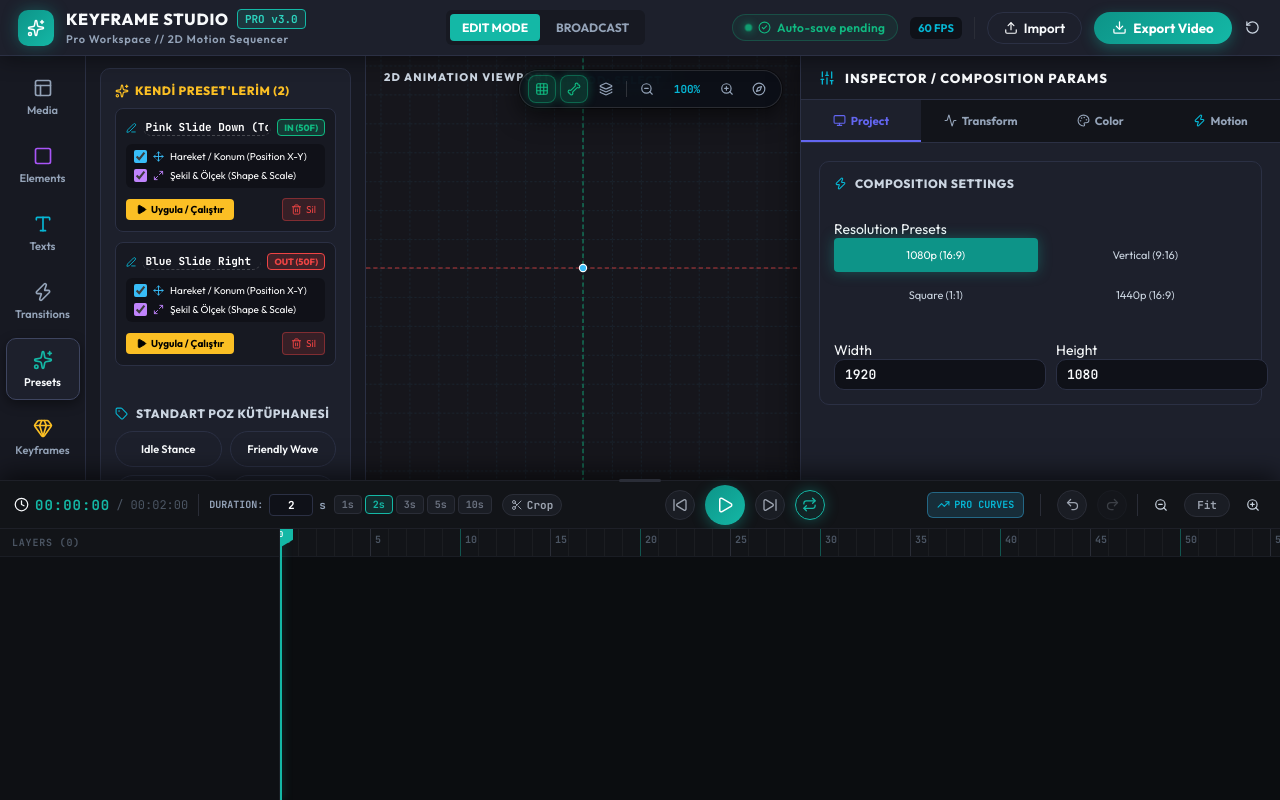
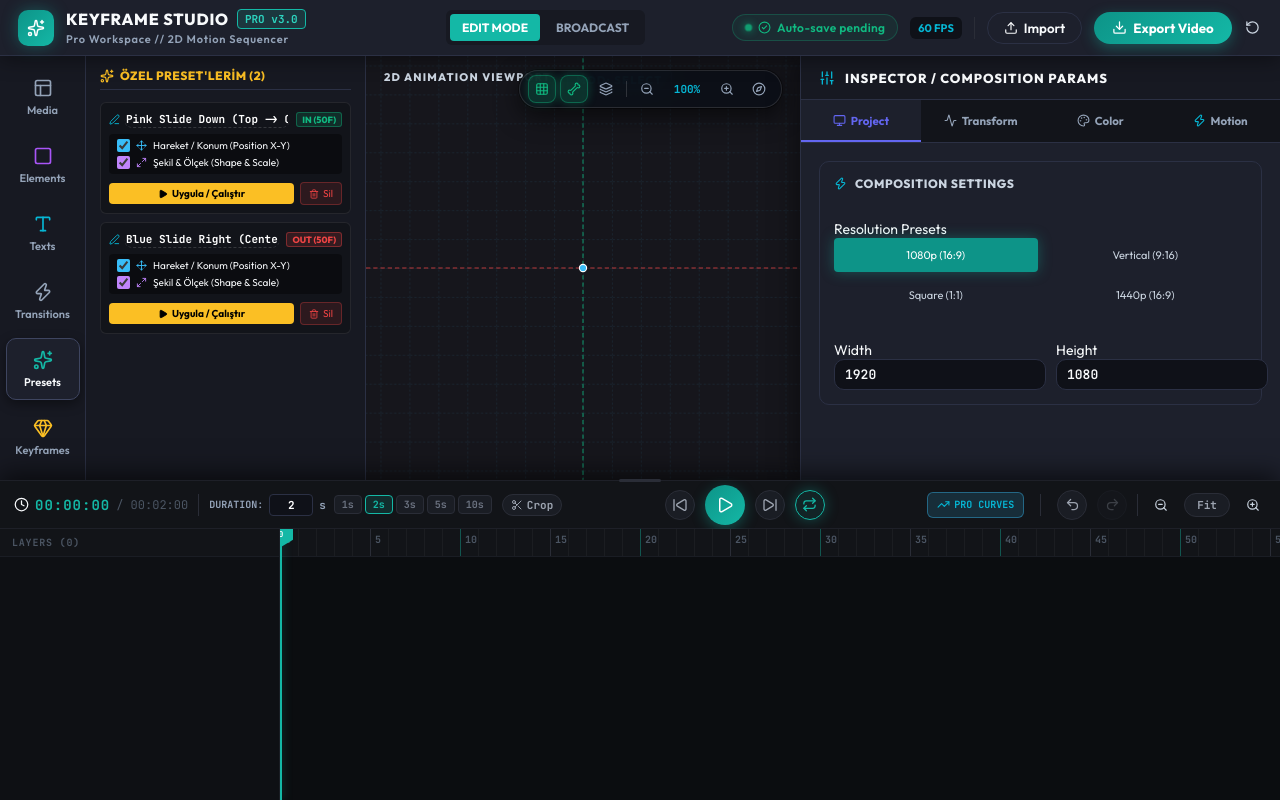
Before and after one commit to ErtugrulAK/keyframe-character-studio, a React (Vite) app: page / in a window 1280 px wide. Both pictures are taken after a click on the button "Presets". Built offline with nearby package versions, Linux system fonts and the light colour scheme; a web font is replaced by a local one.

Commit message:
fix(presets): fix scope calculation bug when unchecking motion and clean up preset drawer layout

```diff
--- a/src/components/Canvas/renderers/PartRenderer.tsx
+++ b/src/components/Canvas/renderers/PartRenderer.tsx
@@ -56,9 +56,17 @@
         const cp = customPresets.find(p => p.id === inPreset);
         if (cp) {
           const sample = sampleCustomPreset(cp.keyframes, bState.progress);
+          const scope = cp.scope || 'both';
+
+          if (scope === 'both' || scope === 'motion_only') {
             animX = sample.deltaX;
             animY = sample.deltaY;
             animRot = sample.rotation;
+          }
+          if (scope === 'both' || scope === 'shape_only') {
+            animScaleX = sample.scaleX;
+            animScaleY = sample.scaleY;
+          }
           animOpacity = sample.opacity;
         } else if (inPreset !== 'none' && inPreset !== 'custom_timeline') {
           const easeProgress = 1 - Math.pow(1 - bState.progress, 3);
@@ -78,9 +86,17 @@
         const cp = customPresets.find(p => p.id === outPreset);
         if (cp) {
           const sample = sampleCustomPreset(cp.keyframes, bState.progress);
+          const scope = cp.scope || 'both';
+
+          if (scope === 'both' || scope === 'motion_only') {
             animX = sample.deltaX;
             animY = sample.deltaY;
             animRot = sample.rotation;
+          }
+          if (scope === 'both' || scope === 'shape_only') {
+            animScaleX = sample.scaleX;
+            animScaleY = sample.scaleY;
+          }
           animOpacity = sample.opacity;
         } else if (outPreset !== 'none' && outPreset !== 'custom_timeline') {
           const easeProgress = Math.pow(bState.progress, 3);
@@ -146,10 +162,15 @@
         const cp = customPresets.find(pr => pr.id === activeStunt.customPresetId);
         if (cp) {
           const sample = sampleCustomPreset(cp.keyframes, p);
+          const scope = cp.scope || 'both';
+
+          if (scope === 'both' || scope === 'motion_only') {
             animX += sample.deltaX;
             animY += sample.deltaY;
             animRot += sample.rotation;
+          }
 
+          if (scope === 'both' || scope === 'shape_only') {
             // Safe scale multiplier normalization (prevents 40x mega zoom)
             let sScaleX = sample.scaleX;
             let sScaleY = sample.scaleY;
@@ -162,6 +183,8 @@
 
             animScaleX *= sScaleX;
             animScaleY *= sScaleY;
+          }
+
           animOpacity *= sample.opacity;
         }
       } else if (sType === 'bounce') {
--- a/src/components/Inspector/sections/PresetsTab.tsx
+++ b/src/components/Inspector/sections/PresetsTab.tsx
@@ -1,14 +1,9 @@
 import React from 'react';
 import { useAnimator } from '../../../context/AnimatorContext';
-import { Sparkles, Trash2, Play, Edit3, Move, Maximize2, Tag } from 'lucide-react';
-import { PRESET_POSES } from '../../../utils/defaults';
+import { Sparkles, Trash2, Play, Edit3, Move, Maximize2 } from 'lucide-react';
 import type { CustomMotionPreset } from '../../../types/animator';
 
-interface PresetsTabProps {
-  applyPresetPose: (poseId: string) => void;
-}
-
-export const PresetsTab: React.FC<PresetsTabProps> = ({ applyPresetPose }) => {
+export const PresetsTab: React.FC = () => {
   const {
     customPresets,
     updateCustomPreset,
@@ -22,48 +17,47 @@
   const selectedPart = characterParts.find(p => p.id === selectedPartId);
 
   const handleScopeToggle = (preset: CustomMotionPreset, target: 'motion' | 'shape', checked: boolean) => {
-    let currentScope = preset.scope || 'both';
+    const currentScope = preset.scope || 'both';
     let hasMotion = currentScope === 'both' || currentScope === 'motion_only';
     let hasShape = currentScope === 'both' || currentScope === 'shape_only';
 
     if (target === 'motion') hasMotion = checked;
     if (target === 'shape') hasShape = checked;
 
-    let newScope: 'both' | 'motion_only' | 'shape_only' = 'both';
+    let newScope: 'both' | 'motion_only' | 'shape_only' | 'none' = 'both';
     if (hasMotion && hasShape) newScope = 'both';
     else if (hasMotion && !hasShape) newScope = 'motion_only';
     else if (!hasMotion && hasShape) newScope = 'shape_only';
-    else newScope = 'both';
+    else newScope = 'none';
 
     updateCustomPreset(preset.id, { scope: newScope });
   };
 
   const handleTriggerPreset = (preset: CustomMotionPreset) => {
     if (!selectedPartId) {
-      showToast('Select an element on canvas to apply preset', 'info');
+      showToast('Canvas üzerinde uygulamak istediğiniz katmana tıklayın', 'info');
       return;
     }
     triggerLiveStunt(selectedPartId, preset.name, false, preset.id);
   };
 
   return (
-    <div className="inspector-section presets-section" style={{ display: 'flex', flexDirection: 'column', gap: 16 }}>
-      {/* Section 1: User Created Custom Presets */}
-      <div>
-        <div className="section-title" style={{ display: 'flex', alignItems: 'center', justifyContent: 'space-between', marginBottom: 10 }}>
-          <span style={{ display: 'flex', alignItems: 'center', gap: 6, color: 'var(--accent-gold)' }}>
-            <Sparkles size={14} /> KENDİ PRESET'LERİM ({customPresets.length})
+    <div style={{ display: 'flex', flexDirection: 'column', gap: 12, width: '100%' }}>
+      {/* Header Title */}
+      <div style={{ display: 'flex', alignItems: 'center', justifyContent: 'space-between', paddingBottom: 6, borderBottom: '1px solid var(--border-color)' }}>
+        <span style={{ fontSize: 12, fontWeight: 800, color: 'var(--accent-gold)', display: 'flex', alignItems: 'center', gap: 6, letterSpacing: '0.5px' }}>
+          <Sparkles size={14} /> ÖZEL PRESET'LERİM ({customPresets.length})
         </span>
       </div>
 
       {customPresets.length === 0 ? (
-          <div style={{ padding: '16px 12px', background: 'rgba(0,0,0,0.2)', border: '1px dashed var(--border-color)', borderRadius: 8, textAlign: 'center' }}>
-            <span style={{ fontSize: 11, color: 'var(--text-muted)' }}>
-              Henüz kaydedilmiş preset yok. <b>Motion</b> sekmesinden <b>+ Create Preset</b> diyerek kendi animasyonlarınızı kaydedebilirsiniz!
+        <div style={{ padding: '20px 14px', background: 'rgba(0,0,0,0.25)', border: '1px dashed var(--border-color)', borderRadius: 8, textAlign: 'center' }}>
+          <span style={{ fontSize: 11, color: 'var(--text-muted)', lineHeight: 1.6 }}>
+            Henüz özel preset yok. <b>Motion</b> sekmesinden <b>+ Create Preset</b> diyerek keyframe hareketlerinizi kaydedebilirsiniz!
           </span>
         </div>
       ) : (
-          <div style={{ display: 'flex', flexDirection: 'column', gap: 10 }}>
+        <div style={{ display: 'flex', flexDirection: 'column', gap: 8 }}>
           {customPresets.map((preset) => {
             const scope = preset.scope || 'both';
             const isMotionChecked = scope === 'both' || scope === 'motion_only';
@@ -73,19 +67,20 @@
               <div
                 key={preset.id}
                 style={{
-                    background: 'var(--bg-dark)',
-                    border: '1px solid var(--border-color)',
-                    borderRadius: 8,
-                    padding: 10,
+                  background: 'var(--bg-darkest)',
+                  border: '1px solid rgba(255,255,255,0.08)',
+                  borderRadius: 6,
+                  padding: 8,
                   display: 'flex',
                   flexDirection: 'column',
-                    gap: 8,
+                  gap: 6,
+                  transition: 'all 0.15s ease',
                 }}
               >
-                  {/* Title & Type Badge */}
+                {/* Header: Editable Name & Badge */}
                 <div style={{ display: 'flex', alignItems: 'center', justifyContent: 'space-between', gap: 6 }}>
-                    <div style={{ display: 'flex', alignItems: 'center', gap: 6, flex: 1 }}>
-                      <Edit3 size={12} style={{ color: 'var(--accent-cyan)' }} />
+                  <div style={{ display: 'flex', alignItems: 'center', gap: 4, flex: 1 }}>
+                    <Edit3 size={11} style={{ color: 'var(--accent-cyan)', flexShrink: 0 }} />
                     <input
                       type="text"
                       value={preset.name}
@@ -93,15 +88,15 @@
                       style={{
                         background: 'transparent',
                         border: 'none',
-                          borderBottom: '1px dashed rgba(255,255,255,0.2)',
+                        borderBottom: '1px dashed rgba(255,255,255,0.15)',
                         color: '#fff',
                         fontSize: 11,
                         fontWeight: 700,
-                          padding: '1px 3px',
+                        padding: '1px 2px',
                         width: '100%',
                         outline: 'none',
                       }}
-                        title="Tıkla ve preset ismini düzenle"
+                      title="Preset ismini düzenlemek için tıkla"
                     />
                   </div>
 
@@ -109,52 +104,54 @@
                     style={{
                       fontSize: 9,
                       fontWeight: 800,
-                        padding: '2px 6px',
-                        borderRadius: 4,
-                        background: preset.type === 'in' ? 'rgba(16,185,129,0.2)' : preset.type === 'out' ? 'rgba(239,68,68,0.2)' : 'rgba(245,158,11,0.2)',
+                      padding: '1px 5px',
+                      borderRadius: 3,
+                      background: preset.type === 'in' ? 'rgba(16,185,129,0.15)' : preset.type === 'out' ? 'rgba(239,68,68,0.15)' : 'rgba(245,158,11,0.15)',
                       color: preset.type === 'in' ? '#10b981' : preset.type === 'out' ? '#ef4444' : '#f59e0b',
-                        border: `1px solid ${preset.type === 'in' ? '#10b981' : preset.type === 'out' ? '#ef4444' : '#f59e0b'}`,
+                      border: `1px solid ${preset.type === 'in' ? 'rgba(16,185,129,0.4)' : preset.type === 'out' ? 'rgba(239,68,68,0.4)' : 'rgba(245,158,11,0.4)'}`,
                       textTransform: 'uppercase',
+                      flexShrink: 0,
                     }}
                   >
                     {preset.type} ({preset.durationFrames}F)
                   </span>
                 </div>
 
-                  {/* 2 Feature Scope Checkboxes */}
-                  <div style={{ background: 'rgba(0,0,0,0.3)', padding: '6px 8px', borderRadius: 6, display: 'flex', flexDirection: 'column', gap: 6 }}>
-                    <label style={{ display: 'flex', alignItems: 'center', gap: 6, cursor: 'pointer', fontSize: 10, color: isMotionChecked ? '#fff' : 'var(--text-muted)' }}>
+                {/* 2 Functional Scope Toggles */}
+                <div style={{ background: 'rgba(0,0,0,0.4)', padding: '5px 8px', borderRadius: 4, display: 'flex', flexDirection: 'column', gap: 4 }}>
+                  <label style={{ display: 'flex', alignItems: 'center', gap: 6, cursor: 'pointer', fontSize: 10, color: isMotionChecked ? '#f8fafc' : '#64748b' }}>
                     <input
                       type="checkbox"
                       checked={isMotionChecked}
                       onChange={(e) => handleScopeToggle(preset, 'motion', e.target.checked)}
                       style={{ cursor: 'pointer', accentColor: '#38bdf8' }}
                     />
-                      <Move size={11} style={{ color: '#38bdf8' }} />
+                    <Move size={11} style={{ color: isMotionChecked ? '#38bdf8' : '#64748b' }} />
                     <span>Hareket / Konum (Position X-Y)</span>
                   </label>
 
-                    <label style={{ display: 'flex', alignItems: 'center', gap: 6, cursor: 'pointer', fontSize: 10, color: isShapeChecked ? '#fff' : 'var(--text-muted)' }}>
+                  <label style={{ display: 'flex', alignItems: 'center', gap: 6, cursor: 'pointer', fontSize: 10, color: isShapeChecked ? '#f8fafc' : '#64748b' }}>
                     <input
                       type="checkbox"
                       checked={isShapeChecked}
                       onChange={(e) => handleScopeToggle(preset, 'shape', e.target.checked)}
                       style={{ cursor: 'pointer', accentColor: '#c084fc' }}
                     />
-                      <Maximize2 size={11} style={{ color: '#c084fc' }} />
+                    <Maximize2 size={11} style={{ color: isShapeChecked ? '#c084fc' : '#64748b' }} />
                     <span>Şekil & Ölçek (Shape & Scale)</span>
                   </label>
                 </div>
 
-                  {/* Actions Bar */}
-                  <div style={{ display: 'flex', justifyContent: 'space-between', alignItems: 'center', marginTop: 2 }}>
+                {/* Action Buttons */}
+                <div style={{ display: 'flex', justifyContent: 'space-between', alignItems: 'center', marginTop: 2, gap: 6 }}>
                   <button
                     type="button"
                     onClick={() => handleTriggerPreset(preset)}
                     style={{
+                      flex: 1,
                       fontSize: 10,
                       fontWeight: 700,
-                        padding: '4px 10px',
+                      padding: '4px 8px',
                       background: 'var(--accent-gold)',
                       color: '#000',
                       border: 'none',
@@ -162,11 +159,12 @@
                       cursor: 'pointer',
                       display: 'flex',
                       alignItems: 'center',
+                      justifyContent: 'center',
                       gap: 4,
                     }}
-                      title={selectedPart ? `Apply to "${selectedPart.name}"` : 'Select element on canvas to apply'}
+                    title={selectedPart ? `"${selectedPart.name}" katmanında çalıştır` : 'Çalıştırmak için tuvalden katman seçin'}
                   >
-                      <Play size={11} fill="#000" />
+                    <Play size={10} fill="#000" />
                     <span>Uygula / Çalıştır</span>
                   </button>
 
@@ -176,18 +174,18 @@
                     style={{
                       fontSize: 10,
                       padding: '4px 8px',
-                        background: 'rgba(239, 68, 68, 0.15)',
+                      background: 'rgba(239, 68, 68, 0.12)',
                       color: '#ef4444',
-                        border: '1px solid rgba(239, 68, 68, 0.4)',
+                      border: '1px solid rgba(239, 68, 68, 0.3)',
                       borderRadius: 4,
                       cursor: 'pointer',
                       display: 'flex',
                       alignItems: 'center',
                       gap: 4,
                     }}
-                      title="Preset'i sil"
+                    title="Sil"
                   >
-                      <Trash2 size={11} />
+                    <Trash2 size={10} />
                     <span>Sil</span>
                   </button>
                 </div>
@@ -197,29 +195,5 @@
         </div>
       )}
     </div>
-
-      <div className="divider-h" style={{ margin: '4px 0', borderColor: 'var(--border-color)' }} />
-
-      {/* Section 2: Character Pose Library */}
-      <div>
-        <div className="section-title" style={{ marginBottom: 10 }}>
-          <Tag size={13} className="text-cyan" />
-          <span>STANDART POZ KÜTÜPHANESİ</span>
-        </div>
-
-        <div className="preset-grid">
-          {PRESET_POSES.map((pose) => (
-            <button
-              key={pose.id}
-              className="btn-secondary preset-btn"
-              onClick={() => applyPresetPose(pose.id)}
-              title={`Apply ${pose.name} pose to character`}
-            >
-              {pose.name}
-            </button>
-          ))}
-        </div>
-      </div>
-    </div>
   );
 };
--- a/src/components/Toolbar/LeftToolbar.tsx
+++ b/src/components/Toolbar/LeftToolbar.tsx
@@ -193,7 +193,7 @@
       <div className="left-drawer-panel">
         {activeCategory === 'presets' && (
           <div className="drawer-content" style={{ padding: '12px 14px' }}>
-            <PresetsTab applyPresetPose={() => {}} />
+            <PresetsTab />
           </div>
         )}
 
--- a/src/types/animator.ts
+++ b/src/types/animator.ts
@@ -265,7 +265,7 @@
   name: string;
   type: 'in' | 'out' | 'stunt';
   durationFrames: number;
-  scope?: 'both' | 'motion_only' | 'shape_only';
+  scope?: 'both' | 'motion_only' | 'shape_only' | 'none';
   keyframes: CustomMotionPresetKeyframe[];
 }
 
```
Also changed, not shown: commit_msg.txt. Lines whose indentation alone changed are shown as unchanged.
